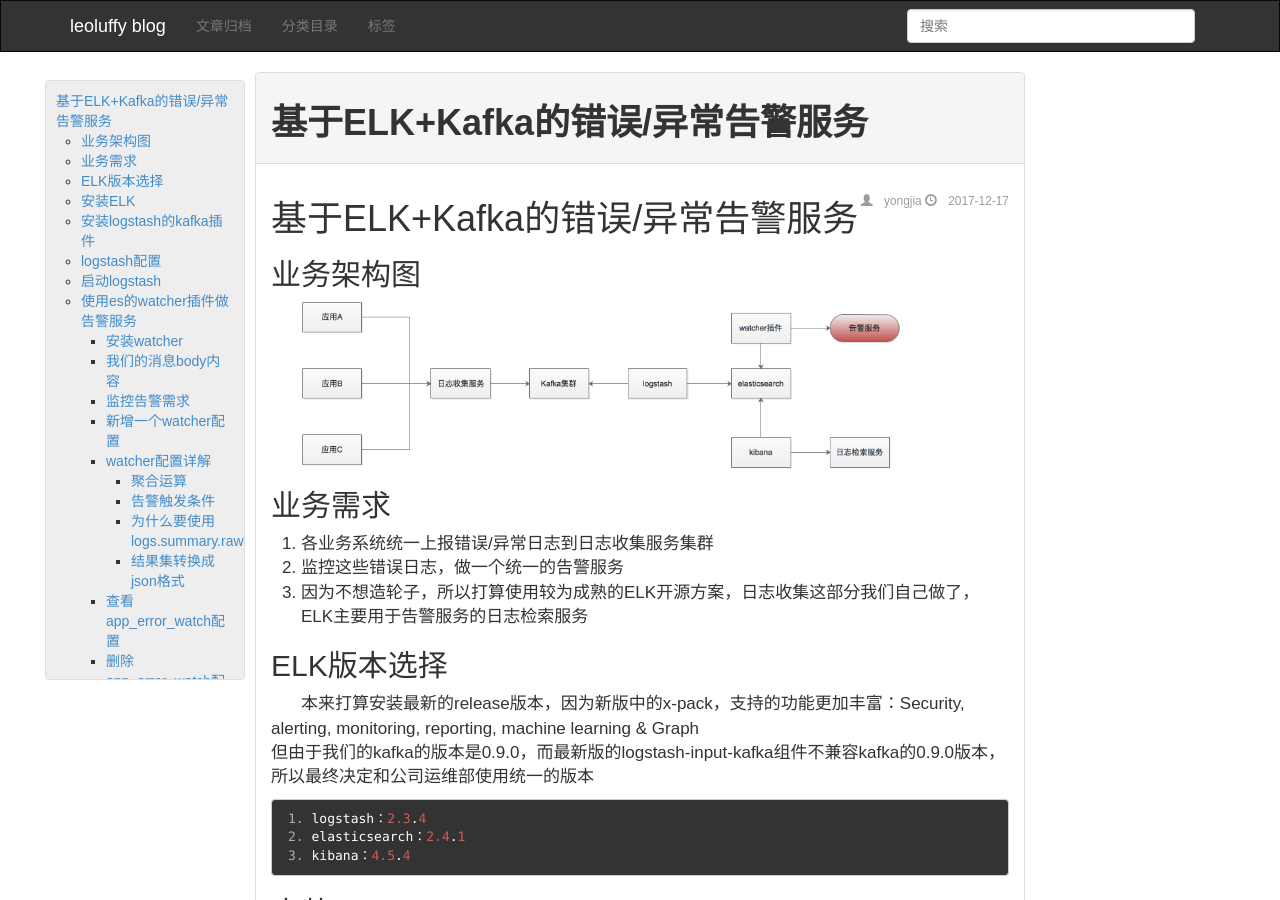
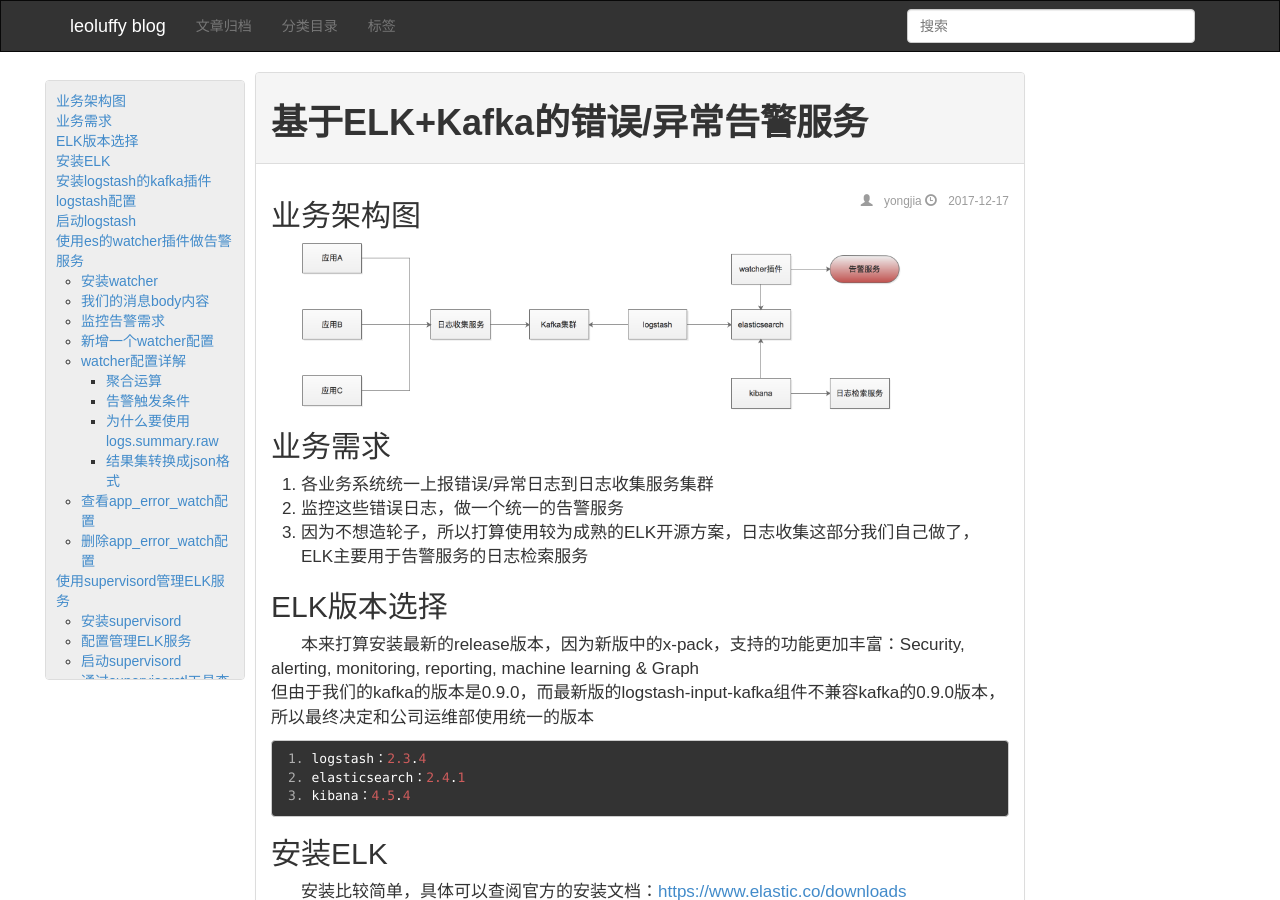
Before and after one commit to leoluffy/leoluffy.github.io, a Jekyll site: the page built from _posts/2017-12-17-elk-kafka-alerter.md, in a window 1280 px wide and 900 px high. Built offline with Jekyll 4.4.1, drawn with Linux system fonts in a browser that asks for light colours; comment, search, counter and statistics services are not loaded.

Commit message:
【文章】提交基于ELK+Kafka的错误/异常告警服务

```diff
--- a/_posts/2017-12-17-elk-kafka-alerter.md
+++ b/_posts/2017-12-17-elk-kafka-alerter.md
@@ -1,6 +1,6 @@
 ---
 layout: post
-category : GIT
+category : ELK
 title: '基于ELK+Kafka的错误/异常告警服务'
 tagline: ""
 tags : [elk,kafka]
@@ -8,7 +8,6 @@
 * auto-gen TOC:
 {:toc}
 
-# 基于ELK+Kafka的错误/异常告警服务
 ## 业务架构图
 ![](/images/post/alert-structure.png)
 ## 业务需求
```
